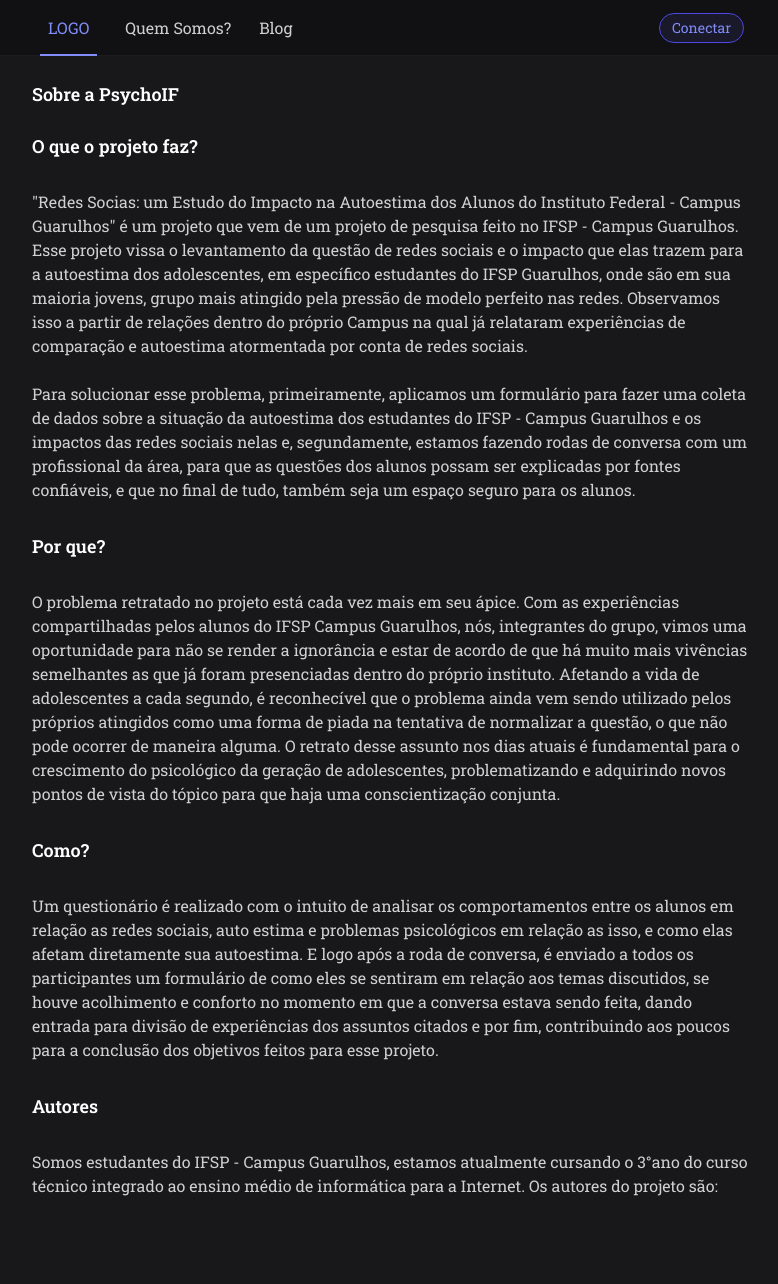
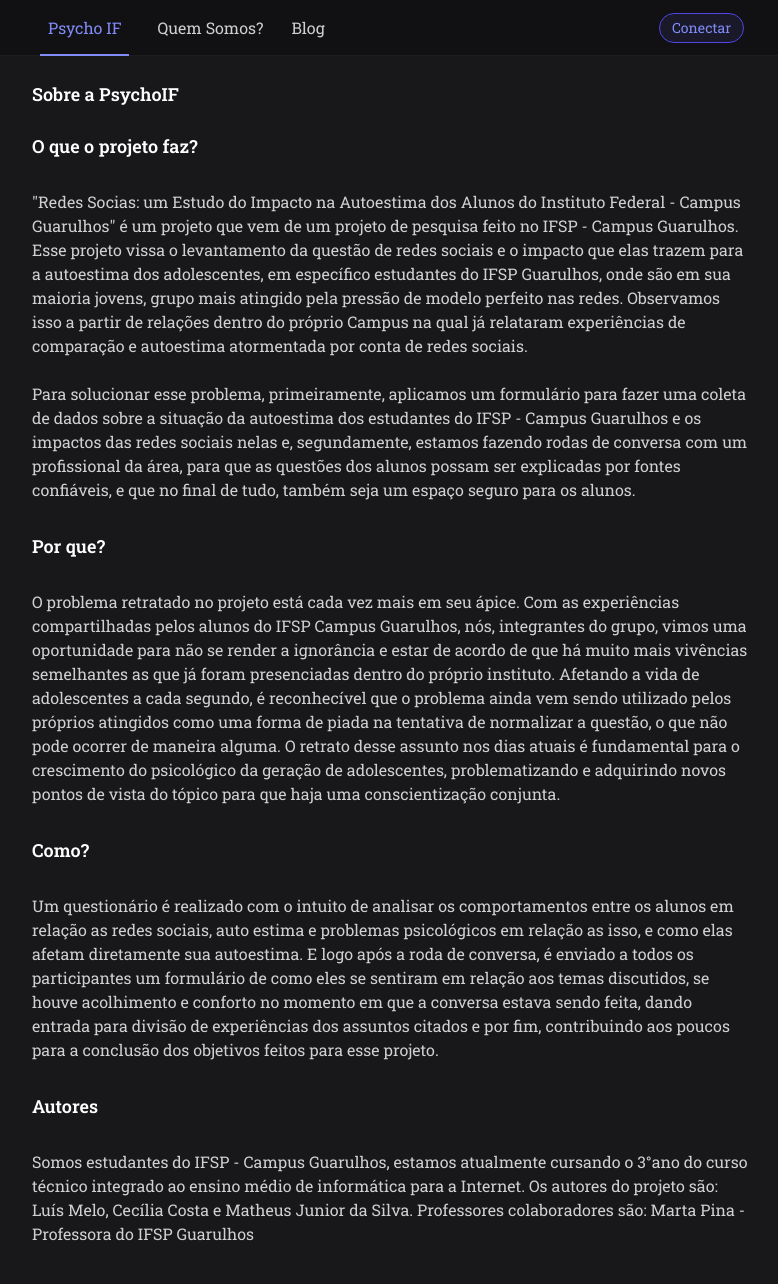
Before and after one commit to Ghriphos/projetoSMRRS-blog, a Flask app: page / in a window 1280 px wide. Shown: the whole page, without its empty margins (248-1026 px from the left). Before the commit the page ends 1196 px from the top, so only its background shows below. Run offline with Flask 2, Linux system fonts and the light colour scheme; some libraries are stand-ins or nearby versions.

Commit message:
não lembro qq eu mudei, esqueci de dar esse commit

```diff
--- a/templates/main.jinja
+++ b/templates/main.jinja
@@ -33,7 +33,7 @@
                 <div class="sm:h-14 py-4 px-5 sm:px-2 flex items-center">
                     <p
                         class="sm:block sm:h-14 py-4 px-5 sm:px-2 text-indigo-400 font-medium cursor-default sm:border-b-2 sm:border-indigo-400 bg-indigo-600/10 sm:bg-transparent">
-                        LOGO
+                        Psycho IF
                     <p>
                     <div class="block sm:hidden cursor-pointer ml-auto bg-zinc-800 px-1.5 py-1.5 rounded-lg">
                         <svg xmlns="http://www.w3.org/2000/svg" fill="none" viewBox="0 0 24 24" stroke-width="1.5"
--- a/templates/psychoIF.jinja
+++ b/templates/psychoIF.jinja
@@ -42,7 +42,7 @@
         </div>
         <br>
         <div class="sm:text-base text-sm font-slab my-1.5 leading-7 text-white/80 ">
-            <p>Somos estudantes do IFSP - Campus Guarulhos, estamos atualmente cursando o 3°ano do curso técnico integrado ao ensino médio de informática para a Internet. Os autores do projeto são:
+            <p>Somos estudantes do IFSP - Campus Guarulhos, estamos atualmente cursando o 3°ano do curso técnico integrado ao ensino médio de informática para a Internet. Os autores do projeto são: Luís Melo, Cecília Costa e Matheus Junior da Silva. Professores colaboradores são: Marta Pina - Professora do IFSP Guarulhos
             </p>
         </div>
     </div>
```
